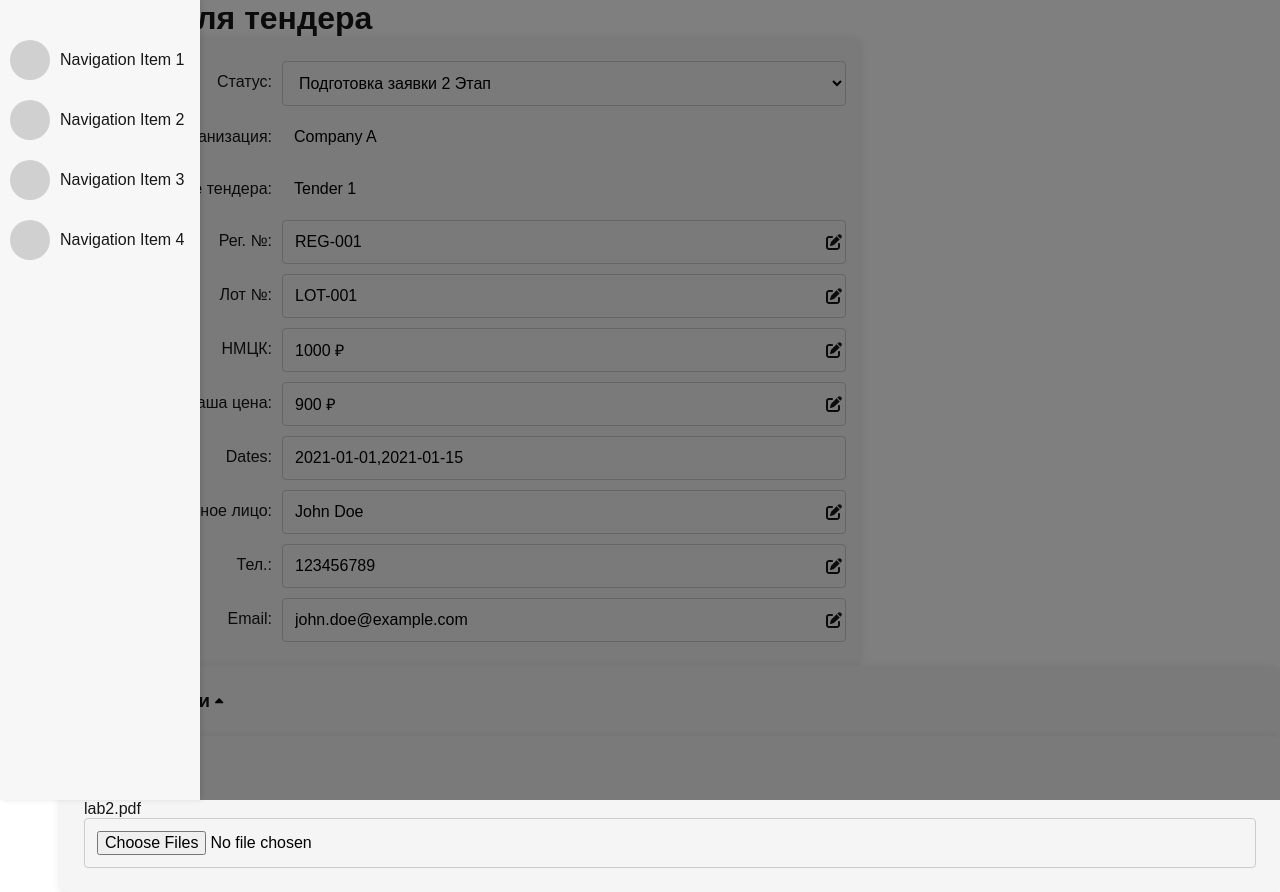
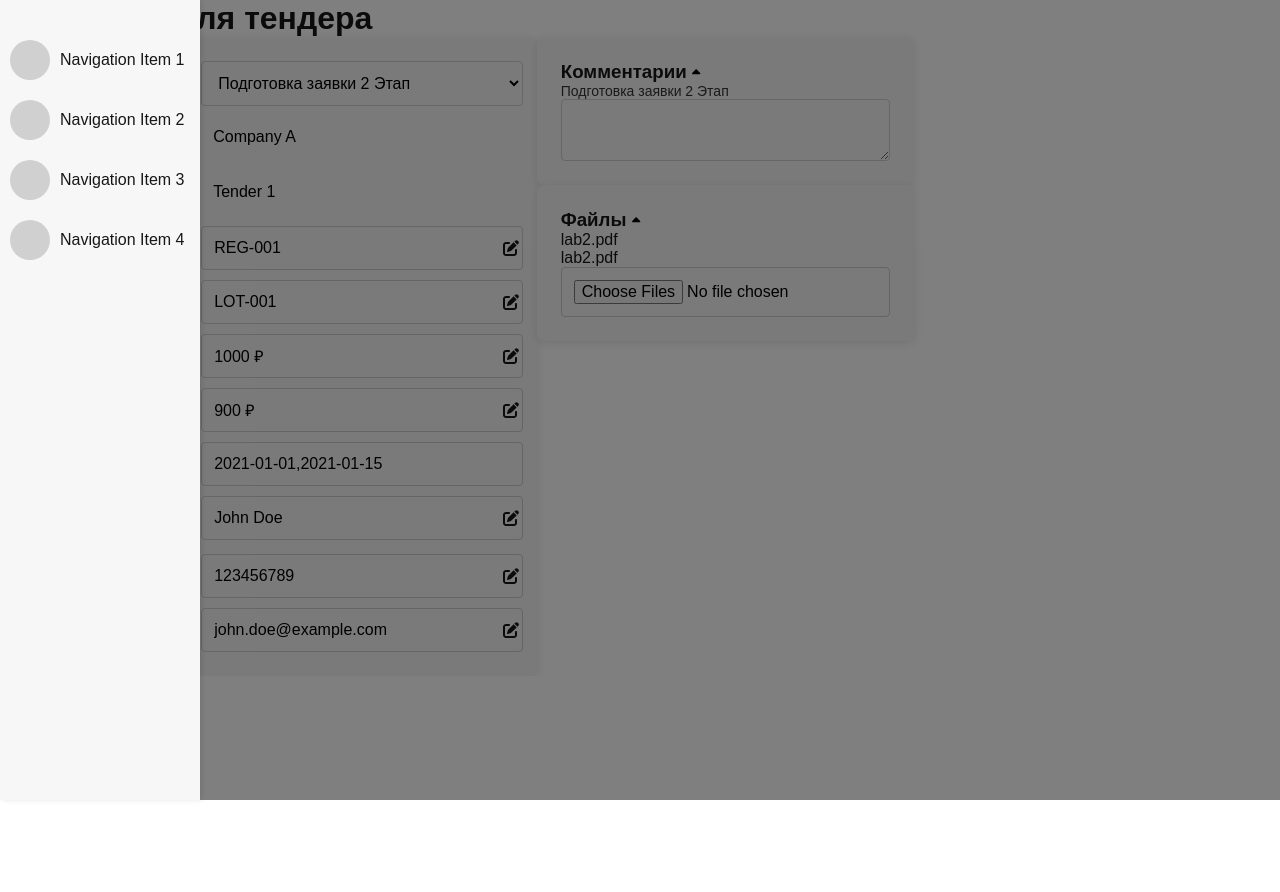
Before and after one commit to MalykhSergey/Stelta-CRM, a Next.js app: page /tender/0 in a window 1280 px wide. After the commit the page ends 800 px from the top, so only its background shows below. Built offline with nearby package versions, Linux system fonts and the light colour scheme.

Commit message:
Update documents and comments forms

```diff
--- a/src/app/components/CommentsForm/CommentsForm.module.css
+++ b/src/app/components/CommentsForm/CommentsForm.module.css
@@ -1,10 +1,19 @@
 .form {
-    padding: 24px;
-    background-color: #f5f5f5;
-    border-radius: 8px;
-    box-shadow: 0 2px 10px rgba(0, 0, 0, 0.1);
+    max-height: 70px;
+    transition: max-height 0.3s ease;
+}
+.form > :nth-child(n+2){
+    display: none;
+    transition: display 0.3s ease;
 }
 
+.form.expanded {
+    max-height: 100%;
+}
+
+.form.expanded > :nth-child(n+2){
+    display: block;
+}
 .label {
     font-size: 14px;
     color: #333;
--- a/src/app/components/CommentsForm/CommentsForm.tsx
+++ b/src/app/components/CommentsForm/CommentsForm.tsx
@@ -1,5 +1,5 @@
 import { Status } from '@/app/models/Status';
-import { faCaretDown } from '@fortawesome/free-solid-svg-icons';
+import { faCaretUp } from '@fortawesome/free-solid-svg-icons';
 import { FontAwesomeIcon } from '@fortawesome/react-fontawesome';
 import { observer, useLocalObservable } from 'mobx-react-lite';
 import { Tender } from '../../models/Tender';
@@ -11,8 +11,7 @@ interface CommentsFormProps {
 
 const CommentsForm: React.FC<CommentsFormProps> = observer(({ tender }) => {
     let collapsed = useLocalObservable(() => ({
-        isTrue: false,
-        icon: faCaretDown,
+        isTrue: true,
         toggle() { this.isTrue = !this.isTrue }
     }));
     const handleChange = (e: React.ChangeEvent<HTMLTextAreaElement>) => {
@@ -28,9 +27,9 @@ const CommentsForm: React.FC<CommentsFormProps> = observer(({ tender }) => {
     comments.push(<label key={`label_${tender.status}`} className={styles.label}>{Object.values(Status)[tender.status]}</label>)
     comments.push(<textarea key='textarea' className={styles.input} onChange={handleChange} value={tender.comments[tender.status]}></textarea>)
     return (
-        <div className={styles.form}>
-            <h3>Комментарии <button className={styles.button} onClick={collapsed.toggle}><FontAwesomeIcon icon={faCaretDown} className={`${styles.icon} ${!collapsed.isTrue ? styles.rotated : ''}`} /></button></h3>
-            {collapsed.isTrue && comments}
+        <div className={`card ${styles.form} ${collapsed.isTrue ? styles.expanded : ''}`}>
+            <h3>Комментарии <button className={styles.button} onClick={collapsed.toggle}><FontAwesomeIcon icon={faCaretUp} className={`${styles.icon} ${!collapsed.isTrue ? styles.rotated : ''}`} /></button></h3>
+            {comments}
         </div>
     )
 });
--- a/src/app/components/DocumentForm/DocumentForm.tsx
+++ b/src/app/components/DocumentForm/DocumentForm.tsx
@@ -1,30 +1,35 @@
-import { observer } from 'mobx-react-lite';
-import Link from 'next/link';
+import { faCaretUp } from '@fortawesome/free-solid-svg-icons';
+import { FontAwesomeIcon } from '@fortawesome/react-fontawesome';
+import { observer, useLocalObservable } from 'mobx-react-lite';
 import { Tender } from '../../models/Tender';
 import styles from './DocumentFrom.module.css';
-import uploadHadler from './Handler';
 interface DocumentsFormProps {
     tender: Tender
 }
 const DocumentsForm: React.FC<DocumentsFormProps> = observer(({ tender }) => {
+    let collapsed = useLocalObservable(() => ({
+        isTrue: true,
+        toggle() { this.isTrue = !this.isTrue }
+    }));
     const handleChange = (e: React.ChangeEvent<HTMLFormElement>) => {
         e.currentTarget.requestSubmit()
         console.log(e.target.files)
-        for (let file of e.target.files){
+        for (let file of e.target.files) {
             tender.fileNames.push(file.name)
         }
     }
     let files = []
     for (let fileName of tender.fileNames) {
-        files.push(<p key={fileName+files.length}><a href={`/download/${fileName}`} download>{fileName}</a></p>)
+        files.push(<p key={fileName + files.length}><a href={`/download/${fileName}`} download>{fileName}</a></p>)
     }
     return (
-        <form className={`${styles.form} card`} action={uploadHadler} onChange={handleChange}>
-            <h3>Файлы</h3>
-            {files}
-            <input type="file" name="file" multiple/>
-            <input type="hidden" name="tenderId" value={tender.id} />
-        </form>
+        <div className={`card ${styles.form} ${collapsed.isTrue ? styles.expanded : ''}`}><h3>Файлы <button className={styles.button} onClick={collapsed.toggle}><FontAwesomeIcon icon={faCaretUp} className={`${styles.icon} ${!collapsed.isTrue ? styles.rotated : ''}`} /></button></h3>
+            <form>
+                {files}
+                <input type="file" name="file" multiple />
+                <input type="hidden" name="tenderId" value={tender.id} />
+            </form>
+        </div>
     )
 });
 export default DocumentsForm
--- a/src/app/components/DocumentForm/DocumentFrom.module.css
+++ b/src/app/components/DocumentForm/DocumentFrom.module.css
@@ -0,0 +1,30 @@
+.form {
+    max-height: 70px;
+    transition: max-height 0.3s ease;
+}
+
+.form> :nth-child(n+2) {
+    display: none;
+    transition: display 0.3s ease;
+}
+
+.form.expanded {
+    max-height: 100%;
+}
+
+.form.expanded> :nth-child(n+2) {
+    display: block;
+}
+
+.icon {
+    transition: transform 0.3s ease;
+}
+
+.button {
+    background-color: rgba(0, 0, 0, 0);
+    border: 0px;
+}
+
+.rotated {
+    transform: rotate(180deg);
+}
--- a/src/app/tender/[tenderId]/page.tsx
+++ b/src/app/tender/[tenderId]/page.tsx
@@ -39,10 +39,12 @@ const TenderPage = observer(({ params }: { params: { tenderId: number } }) => {
     return (
         <div>
             <h1>Форма для тендера</h1>
-            <div>
+            <div style={{display:'flex',flexDirection:'row'}}>
                 <TenderForm tender={tender.tender} isEditable={isEditable} />
-                <CommentsForm tender={tender.tender}></CommentsForm>
-                <DocumentsForm tender={tender.tender}></DocumentsForm>
+                <div style={{ display: 'flex', flexDirection: 'column' }}>
+                    <CommentsForm tender={tender.tender}></CommentsForm>
+                    <DocumentsForm tender={tender.tender}></DocumentsForm>
+                </div>
                 {/* <TenderFormCopy tender={tenderStorage.getAll()[0]}/> */}
                 {/* <form style={{ marginTop: '50px', display: 'flex', flexDirection: 'column', gap: '10px' }}>
           {Object.keys(isEditable).map((key) => (
```
